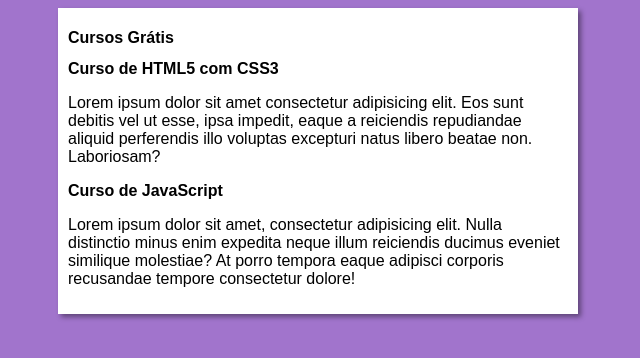
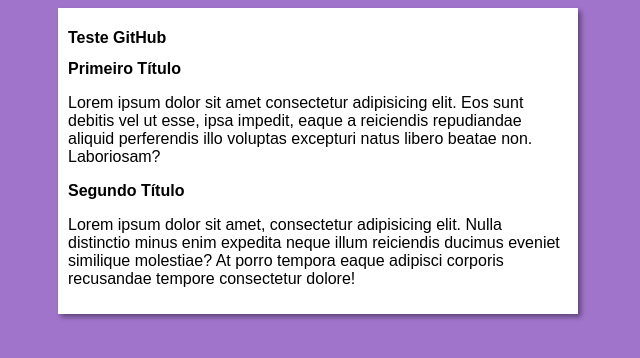
Before and after one commit to JoaoF-Cruz/Projeto-Site, a plain HTML site: page index.html in a window 1280 px wide. Shown: the whole page, without its empty margins (322-962 px from the left). Drawn offline with Linux system fonts and the light colour scheme.

Commit message:
Update index.html

```diff
--- a/index.html
+++ b/index.html
@@ -9,14 +9,14 @@
 <body>
     <main>
         <header>
-            <h1>Cursos Grátis</h1>
+            <h1>Teste GitHub</h1>
         </header>
         <article>
-            <h2>Curso de HTML5 com CSS3</h2>
+            <h2>Primeiro Título</h2>
             <p>Lorem ipsum dolor sit amet consectetur adipisicing elit. Eos sunt debitis vel ut esse, ipsa impedit, eaque a reiciendis repudiandae aliquid perferendis illo voluptas excepturi natus libero beatae non. Laboriosam?</p>
         </article>
         <article>
-            <h2>Curso de JavaScript</h2>
+            <h2>Segundo Título</h2>
             <p>Lorem ipsum dolor sit amet, consectetur adipisicing elit. Nulla distinctio minus enim expedita neque illum reiciendis ducimus eveniet similique molestiae? At porro tempora eaque adipisci corporis recusandae tempore consectetur dolore!</p>
         </article>
     </main>
```
